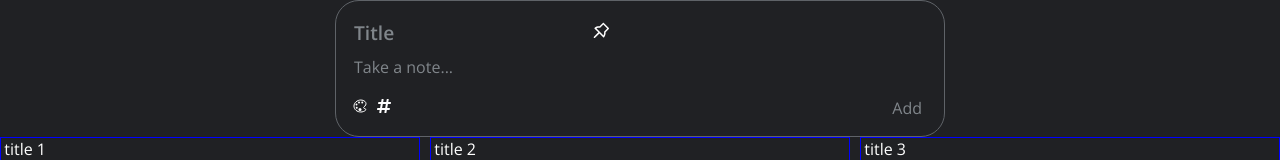
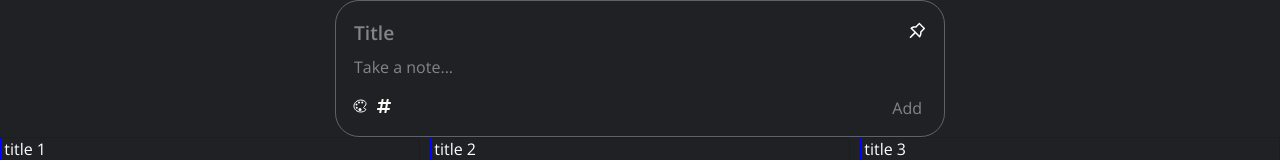
Before and after one commit to OmkarArora/gkeep-notes, a React (Create React App) app: page / in a window 1280 px wide. Shown: the top 160 px of the page. Built offline with nearby package versions, Linux system fonts and the light colour scheme.

Commit message:
style: pin icon alignment

```diff
--- a/src/components/NotesSection/NotesInput/notesInput.css
+++ b/src/components/NotesSection/NotesInput/notesInput.css
@@ -22,6 +22,7 @@
   font-weight: 600;
   font-size: 1.2rem;
   resize: none;
+  flex: 1;
 }
 
 .container-notesInput .input-content {
@@ -32,6 +33,7 @@
 .container-input-topRow {
   display: flex;
   align-items: center;
+  justify-content: space-between;
 }
 
 .container-input-topRow .container-pin {
```
